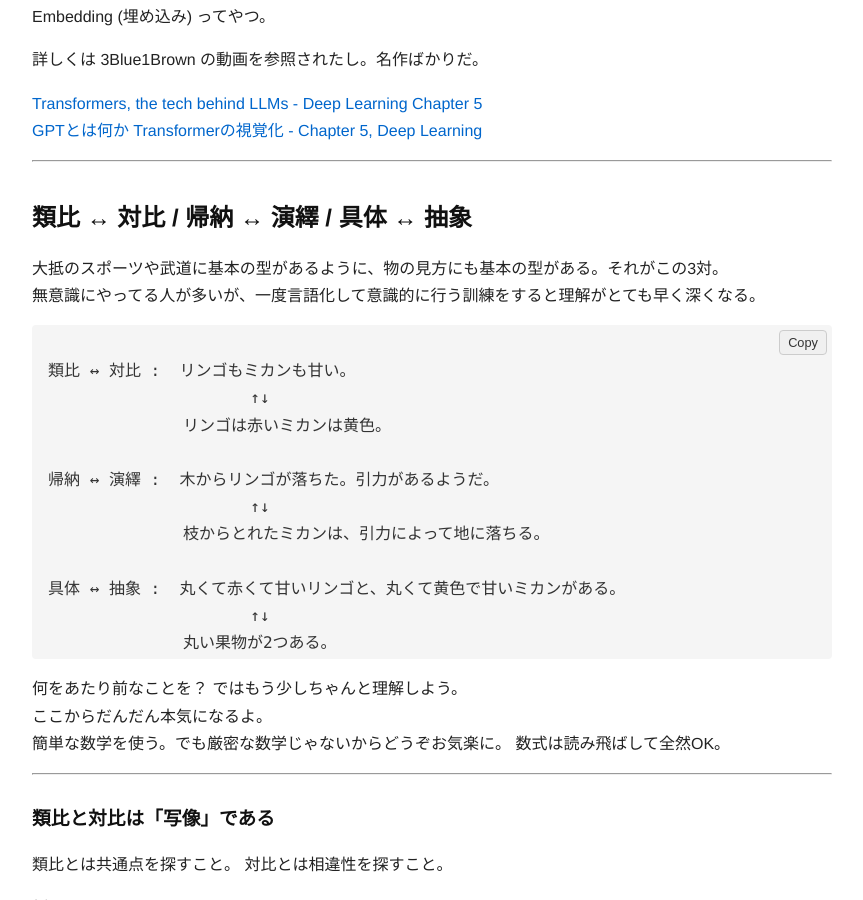
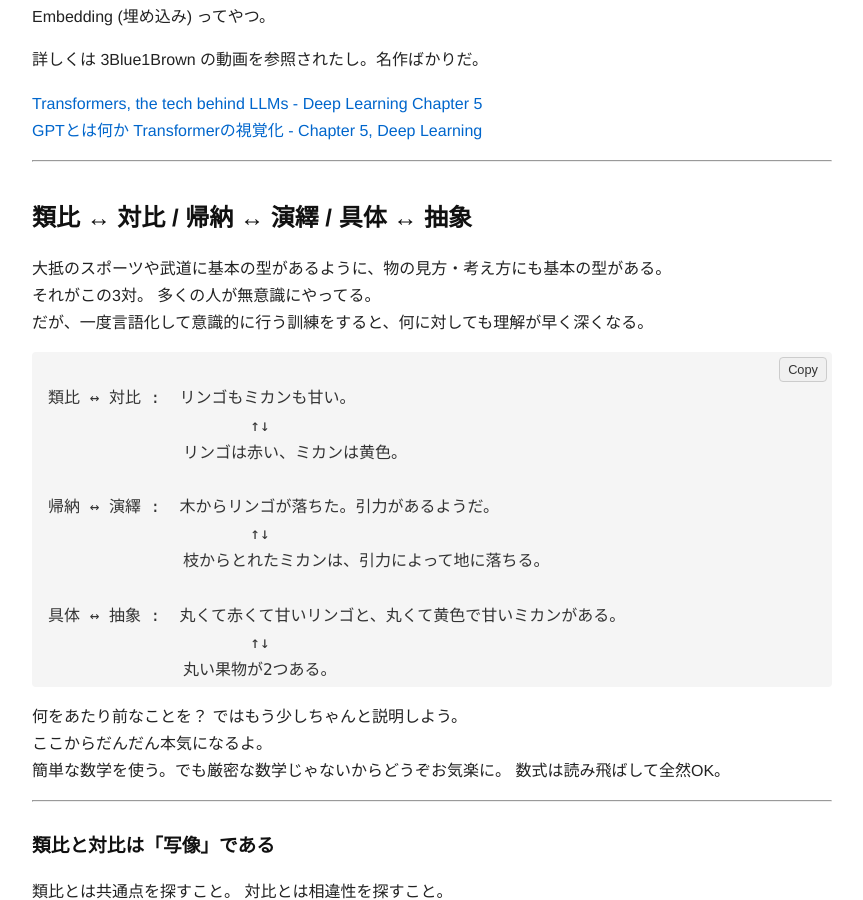
Before and after one commit to GoodRelax/articles, a Jekyll site: the page built from our-symbol-is-null/our-symbol-is-null-ja.md, in a window 1280 px wide and 900 px high, scrolled down 2122 px. Shown: the whole window, without its empty margins (208-1071 px from the left). Built offline with Jekyll 4.4.1, drawn with Linux system fonts in a browser that asks for light colours; some of the changed text lies outside the part shown.

Commit message:
Sophisticate more

```diff
--- a/our-symbol-is-null/our-symbol-is-null-ja.md
+++ b/our-symbol-is-null/our-symbol-is-null-ja.md
@@ -11,7 +11,7 @@ tags: [idea, poem, LLM, mathematics, philosophy]
 
 ### The Symbol for All of Us is Null
 
-いきなり何を言い出すんだ、と思うかもしれない。
+いきなり何を言い出すんだ？ と思うかもしれない。
 
 でも本稿を見つけたあなただったら、 きっとこの話はどこかで腹に落ちるだろう。
 
@@ -23,7 +23,7 @@ tags: [idea, poem, LLM, mathematics, philosophy]
 
 そして最後に、
 
-- **なぜ Null がすべての象徴になるのか**
+- **なぜ Null がすべての象徴になるのか？**
 
 が、一本の線でつながるから。
 
@@ -93,13 +93,14 @@ Embedding (埋め込み) ってやつ。
 
 ## 類比 ↔︎ 対比 / 帰納 ↔︎ 演繹 / 具体 ↔︎ 抽象
 
-大抵のスポーツや武道に基本の型があるように、物の見方にも基本の型がある。それがこの3対。
-無意識にやってる人が多いが、一度言語化して意識的に行う訓練をすると理解がとても早く深くなる。
+大抵のスポーツや武道に基本の型があるように、物の見方・考え方にも基本の型がある。
+それがこの3対。 多くの人が無意識にやってる。
+だが、一度言語化して意識的に行う訓練をすると、何に対しても理解が早く深くなる。
 
 <pre>
  類比 ↔︎ 対比 :  リンゴもミカンも甘い。
                       ↑↓
-               リンゴは赤いミカンは黄色。
+               リンゴは赤い、ミカンは黄色。
 
  帰納 ↔︎ 演繹 :  木からリンゴが落ちた。引力があるようだ。
                       ↑↓
@@ -110,7 +111,7 @@ Embedding (埋め込み) ってやつ。
                丸い果物が2つある。
 </pre>
 
-何をあたり前なことを？ ではもう少しちゃんと理解しよう。
+何をあたり前なことを？ ではもう少しちゃんと説明しよう。
 ここからだんだん本気になるよ。
 簡単な数学を使う。でも厳密な数学じゃないからどうぞお気楽に。 数式は読み飛ばして全然OK。
 
@@ -203,13 +206,15 @@ Embedding (埋め込み) ってやつ。
 
 ## いい感じの本質
 
-情報量を減らして抽象化する際、闇雲に情報を減らしていくと、よく分からんことになる。
-おっさんから髭を取って皺を取ったら、少年になってしまう。 本質的な情報だけを抽出したい。
+情報を減らして物事を抽象化する際、闇雲に情報を減らしていくと、よく分からんことになる。
+おっさんから髭を取って皺を取ったら、少年になってしまう。
+そうじゃなくて、本質的な情報だけを抽出したい。
 
 そんなときに使えるのが PCA（Principal Component Analysis / 主成分分析）。
 PCA? 何それおいしいの？ って人もきっと経験したことがある。
 
-50問ぐらいのアンケートに答えたら、直感的⇔論理的 vs 外交的⇔内向的 とかのマトリクスに性格分類する奴。
+50問ぐらいのアンケートに答えたら、
+直感的⇔論理的 vs 外交的⇔内向的 とかのマトリクスに性格分類する奴。
 50問のアンケートは 50次元ベクトル。 それを 2次元に落として「性格マップ」にする。
 
 <object data="./assets/images/personality_profiling_ja.svg" type="image/svg+xml" style="max-width:90vw;"></object>
```
Also changed, not shown: other parts of our-symbol-is-null/our-symbol-is-null-ja.md (+8 -6 lines).
